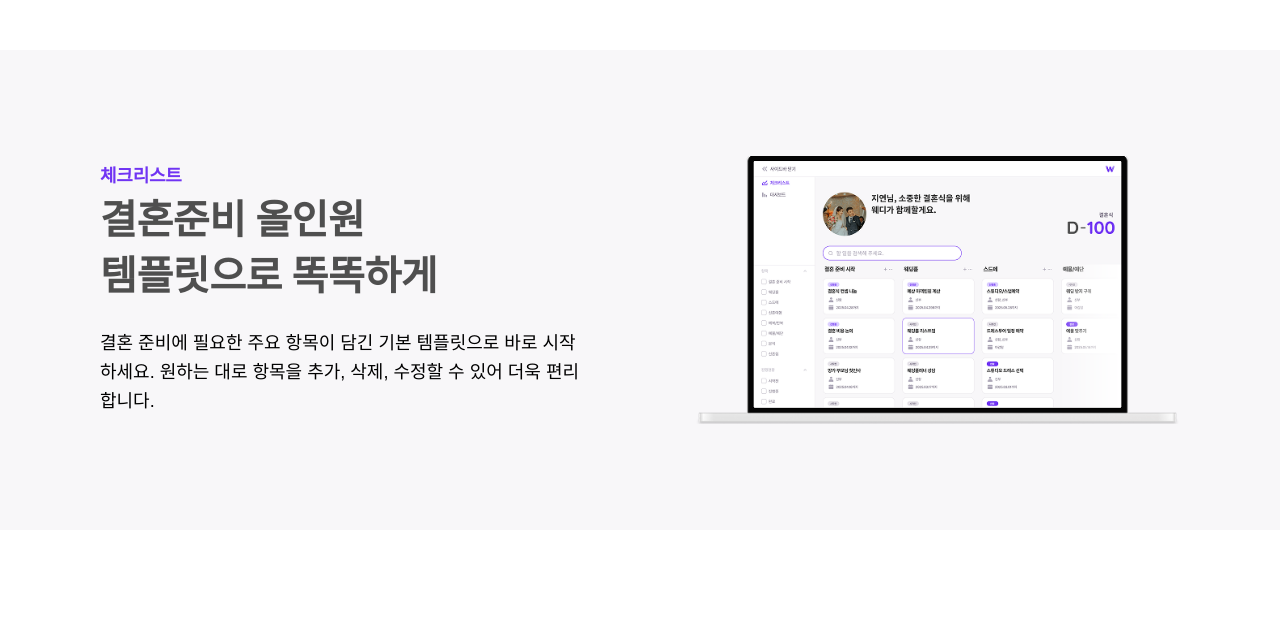
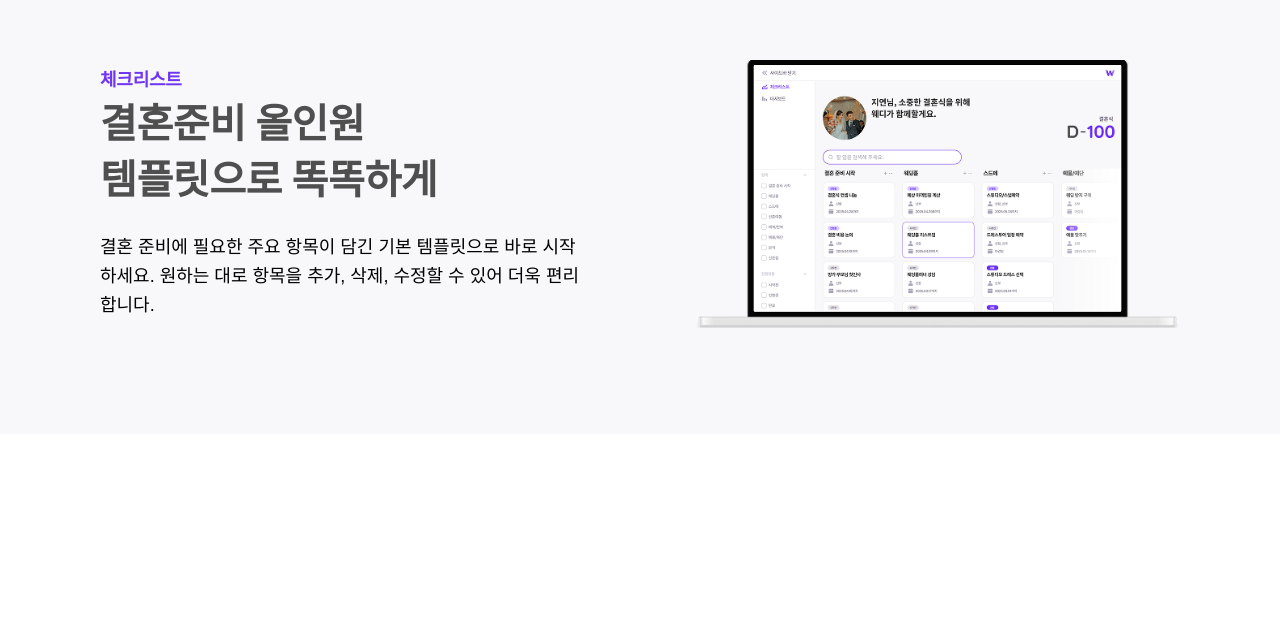
Before and after one commit to yunsusu/weddy, a Next.js app: page / in a window 1280 px wide. Shown: the part 1006-1640 px from the top of the page. Built offline with nearby package versions, Linux system fonts and the light colour scheme; no server answers; a web font is replaced by a local one.

Commit message:
fix : 메인페이지 수정정

```diff
--- a/src/pages/style.module.scss
+++ b/src/pages/style.module.scss
@@ -142,7 +142,9 @@
   align-items: center;
   justify-content: center;
   height: 60%;
-  margin-top: 20%;
+  position: relative;
+  top: 50%;
+  transform: translateY(-50%);
   padding: 10rem;
   line-height: 1.6;
   // color: white;
```
